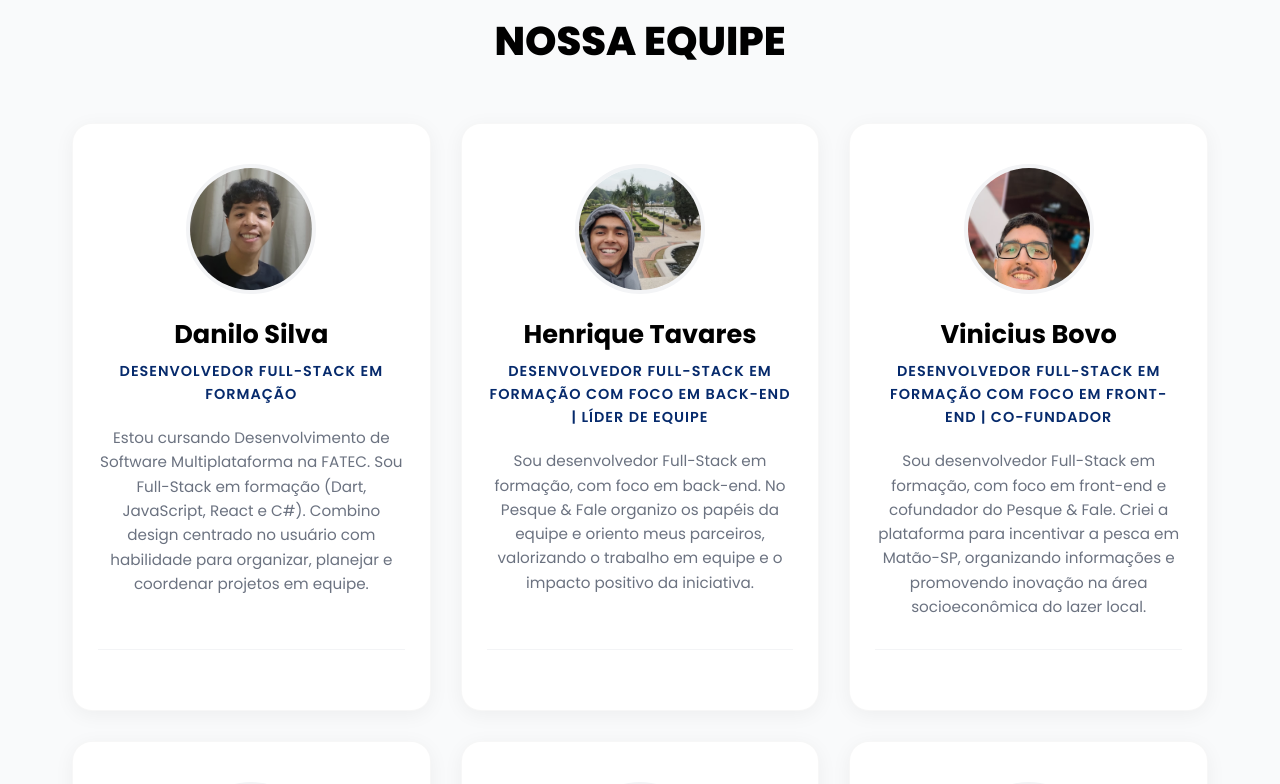
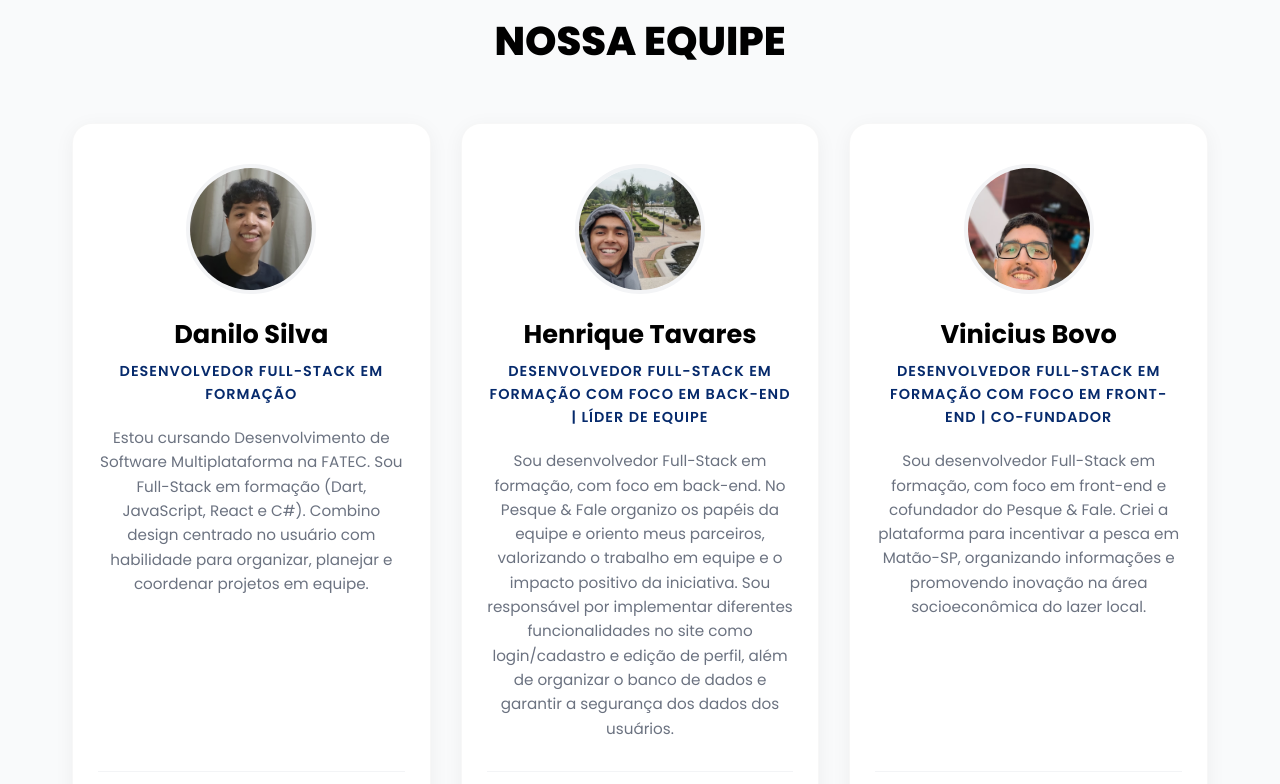
Before and after one commit to daniykt/Pesque-Fale, a React (Create React App) app: page / in a window 1280 px wide. Shown: the part 2000-2784 px from the top of the page. Built offline with nearby package versions, Linux system fonts and the light colour scheme; no server answers; a web font is replaced by a local one.

Commit message:
mais atualizzações

```diff
--- a/src/pages/Index/Index.jsx
+++ b/src/pages/Index/Index.jsx
@@ -24,7 +24,7 @@ const teamMembers = [
   {
     nome: "Henrique Tavares",
     role: "Desenvolvedor Full-Stack em Formação com foco em back-end | Líder de Equipe",
-    bio: "Sou desenvolvedor Full-Stack em formação, com foco em back-end. No Pesque & Fale organizo os papéis da equipe e oriento meus parceiros, valorizando o trabalho em equipe e o impacto positivo da iniciativa.",
+    bio: "Sou desenvolvedor Full-Stack em formação, com foco em back-end. No Pesque & Fale organizo os papéis da equipe e oriento meus parceiros, valorizando o trabalho em equipe e o impacto positivo da iniciativa. Sou responsável por implementar diferentes funcionalidades no site como login/cadastro e edição de perfil, além de organizar o banco de dados e garantir a segurança dos dados dos usuários.",
     foto: imgFotoHenrique,
     linkedin: "#",
     github: "#"
--- a/src/pages/Sobre/sobre.jsx
+++ b/src/pages/Sobre/sobre.jsx
@@ -24,7 +24,7 @@ const SobreNos = () => {
       id: 2,
       nome: 'Henrique Tavares',
       profissao: 'Desenvolvedor Full-Stack em Formação com foco em back-end | Líder de Equipe',
-      descricao: 'Sou desenvolvedor Full-Stack em formação, com foco em back-end. No Pesque & Fale organizo os papéis da equipe e oriento meus parceiros, valorizando o trabalho em equipe e o impacto positivo da iniciativa.',
+      descricao: 'Sou desenvolvedor Full-Stack em formação, com foco em back-end. No Pesque & Fale organizo os papéis da equipe e oriento meus parceiros, valorizando o trabalho em equipe e o impacto positivo da iniciativa. Sou responsável por implementar diferentes funcionalidades no site como login/cadastro e edição de perfil, além de organizar o banco de dados e garantir a segurança dos dados dos usuários.',
       foto: fotoHenrique,
     },
     {
```
